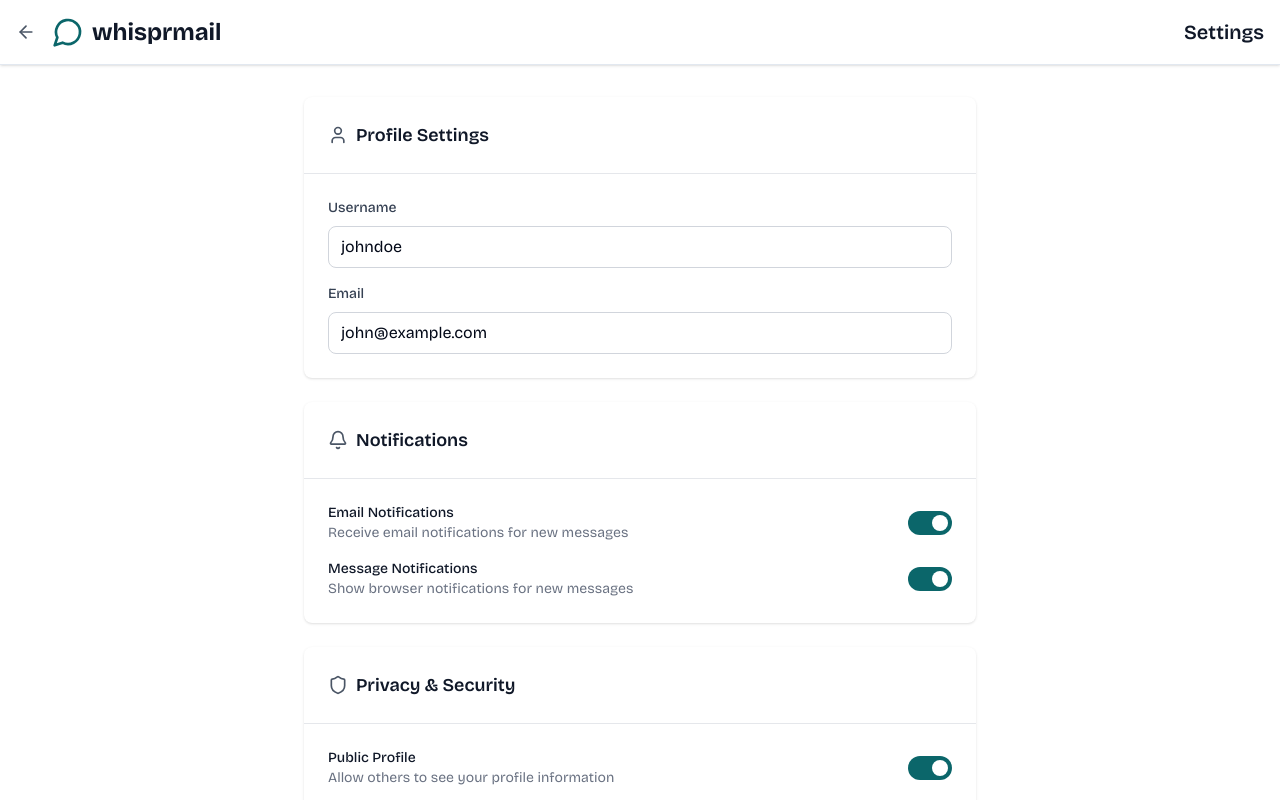
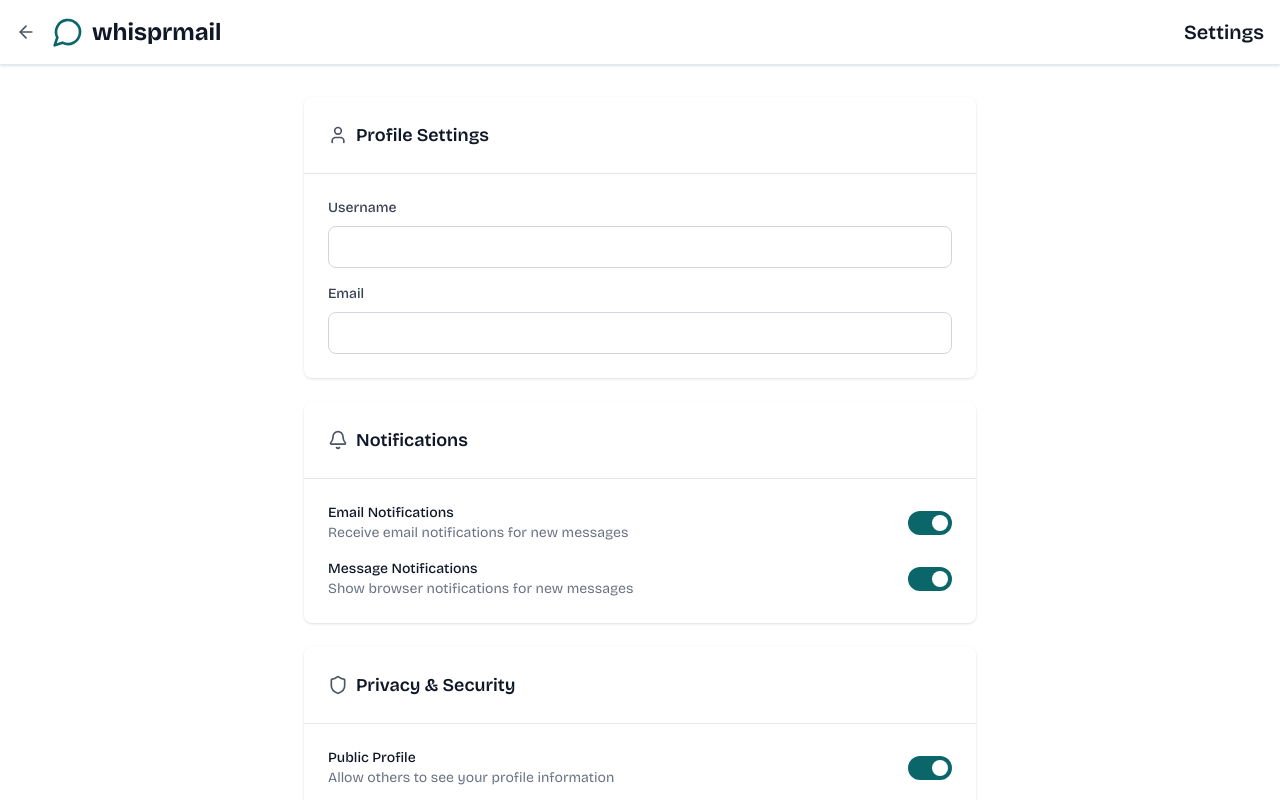
Before and after one commit to mddanish004/WhisprMail, a Next.js app: page /settings in a window 1280 px wide. Shown: the top 800 px of the page. Built offline with nearby package versions, Linux system fonts and the light colour scheme; no server answers.

Commit message:
Removed the profile section

```diff
--- a/src/app/settings/page.js
+++ b/src/app/settings/page.js
@@ -1,10 +1,12 @@
 "use client";
 
-import { useState } from "react";
+import { useState, useEffect } from "react";
 import { MessageCircle, ArrowLeft, Save, Bell, Shield, User, Key, Trash2 } from "lucide-react";
 import Link from "next/link";
+import { useAuth } from "../../lib/auth-context";
 
 export default function SettingsPage() {
+  const { user, loading: authLoading } = useAuth();
   const [settings, setSettings] = useState({
     emailNotifications: true,
     publicProfileVisible: true,
@@ -18,6 +20,18 @@ export default function SettingsPage() {
       [key]: !prev[key]
     }));
   };
+
+  // Show loading state if auth is still loading
+  if (authLoading) {
+    return (
+      <div className="min-h-screen bg-white flex items-center justify-center">
+        <div className="text-center">
+          <div className="animate-spin rounded-full h-8 w-8 border-b-2 border-custom-blue mx-auto mb-4"></div>
+          <p className="text-gray-600">Loading settings...</p>
+        </div>
+      </div>
+    );
+  }
 
   return (
     <div className="min-h-screen bg-white">
@@ -56,7 +70,7 @@ export default function SettingsPage() {
                 </label>
                 <input
                   type="text"
-                  defaultValue="johndoe"
+                  defaultValue={user?.user_metadata?.username || user?.email?.split("@")[0] || ""}
                   className="w-full px-3 py-2 border border-gray-300 rounded-lg focus:outline-none focus:ring-2 focus:ring-blue-500 focus:border-transparent"
                 />
               </div>
@@ -66,7 +80,7 @@ export default function SettingsPage() {
                 </label>
                 <input
                   type="email"
-                  defaultValue="john@example.com"
+                  defaultValue={user?.email || ""}
                   className="w-full px-3 py-2 border border-gray-300 rounded-lg focus:outline-none focus:ring-2 focus:ring-blue-500 focus:border-transparent"
                 />
               </div>
```
